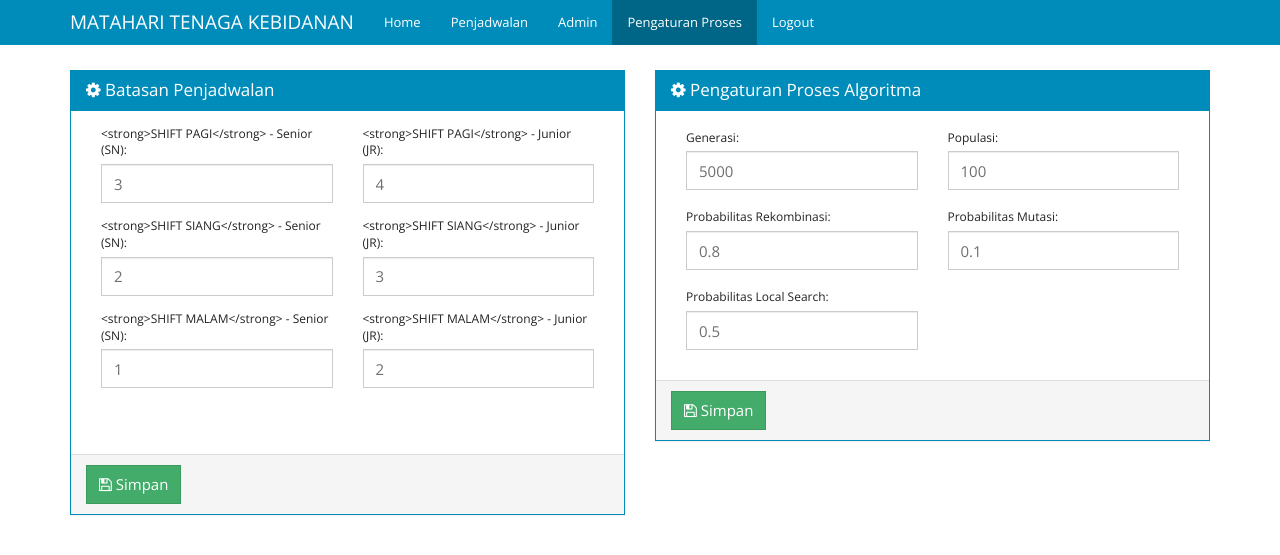
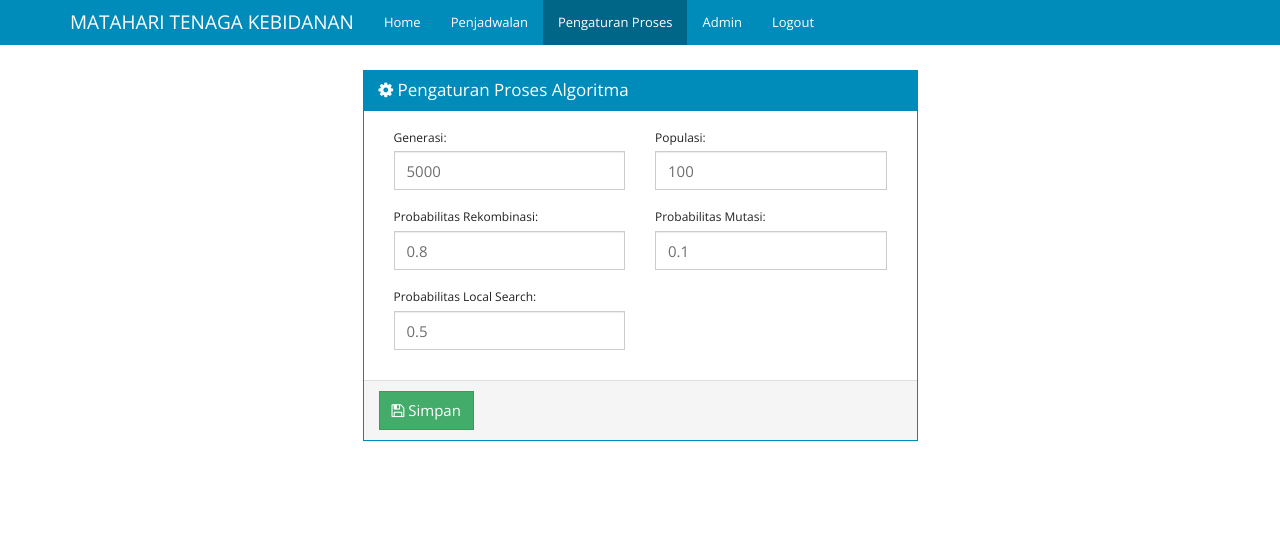
Before and after one commit to subhandp/flask-nsp-memetic, a Flask app: page /setting/ in a window 1280 px wide. Shown: the top 555 px of the page. Run offline with Flask 2, Linux system fonts and the light colour scheme; a user stored in the database is signed in; parts of the project's set-up code (start-up, migrations or seed data) failed here and were passed over; some libraries are stand-ins or nearby versions.

Commit message:
delete setting min-bidan

```diff
--- a/app/templates/base.html
+++ b/app/templates/base.html
@@ -28,8 +28,8 @@
                 <li class="{% block nav_home %}{% endblock %}"><a href="{{ url_for('homepage') }}">Home</a></li>
                 {% if g.user.is_authenticated %}
                     <li class="{% block nav_penjadwalan %}{% endblock %}"><a href="{{ url_for('penjadwalan') }}">Penjadwalan</a></li>
+                    <li class="{% block nav_setting %}{% endblock %}"><a href="{{ url_for('setting') }}">Pengaturan Proses</a></li>
                     <li class=""><a href="/admin/">Admin</a></li>
-                    <li class="{% block nav_setting %}{% endblock %}"><a href="{{ url_for('setting') }}">Pengaturan Proses</a></li>
                     <li><a href="{{ url_for('logout') }}">Logout</a></li>
                 {% else %}
                     <li class="{% block nav_login %}{% endblock %}"><a href="{{ url_for('login') }}">Login</a></li>
--- a/app/templates/setting.html
+++ b/app/templates/setting.html
@@ -10,25 +10,7 @@
 
 {%  block content %}
 <div class="row">
-          <div class="col-lg-6">
-            <div class="bs-component">
-              <div class="panel panel-primary">
-                <div class="panel-heading">
-                  <h3 class="panel-title"><li class="fa fa-cog"></li> Batasan Penjadwalan</h3>
-                </div>
-                  <form action="{{url_for('setting')}}" id="setting-min-bidan" class="form" method="post">
-                    <div class="panel-body">
-                            {%  for field in min_bidan_form %}
-                                {{ form_field(field) }}
-                            {% endfor %}
-                    </div>
-                    <div class="panel-footer"><button type="submit" class="btn btn-success"> <i class="fa fa-save"></i> Simpan</button></div>
-                  </form>
-              </div>
-            </div>
-          </div>
-
-           <div class="col-lg-6">
+           <div class="col-lg-offset-3 col-lg-6">
             <div class="bs-component">
               <div class="panel panel-primary">
                 <div class="panel-heading">
@@ -47,4 +29,5 @@
           </div>
 
   </div>
+
 {% endblock %}
--- a/app/views.py
+++ b/app/views.py
@@ -330,12 +330,7 @@
     min_bidan_form = MinBidanForm(data=min_bidan_data)
     proses_algo_form = ProsesAlgoForm(data=proses_algo_data)
     if request.method == 'POST':
-        if 'section_min_bidan' in request.form:
-            min_bidan_form = MinBidanForm(request.form)
-            if min_bidan_form.validate():
-                schedulling_setting("set", {"section": 'min_bidan', "data": request.form})
-                flash('Batasan penjadwalan berhasil diubah.', 'success')
-        elif 'section_proses_algo' in request.form:
+        if 'section_proses_algo' in request.form:
             proses_algo_form = ProsesAlgoForm(request.form)
             if proses_algo_form.validate():
                 schedulling_setting("set", {"section": 'memetika', "data": request.form})
```
